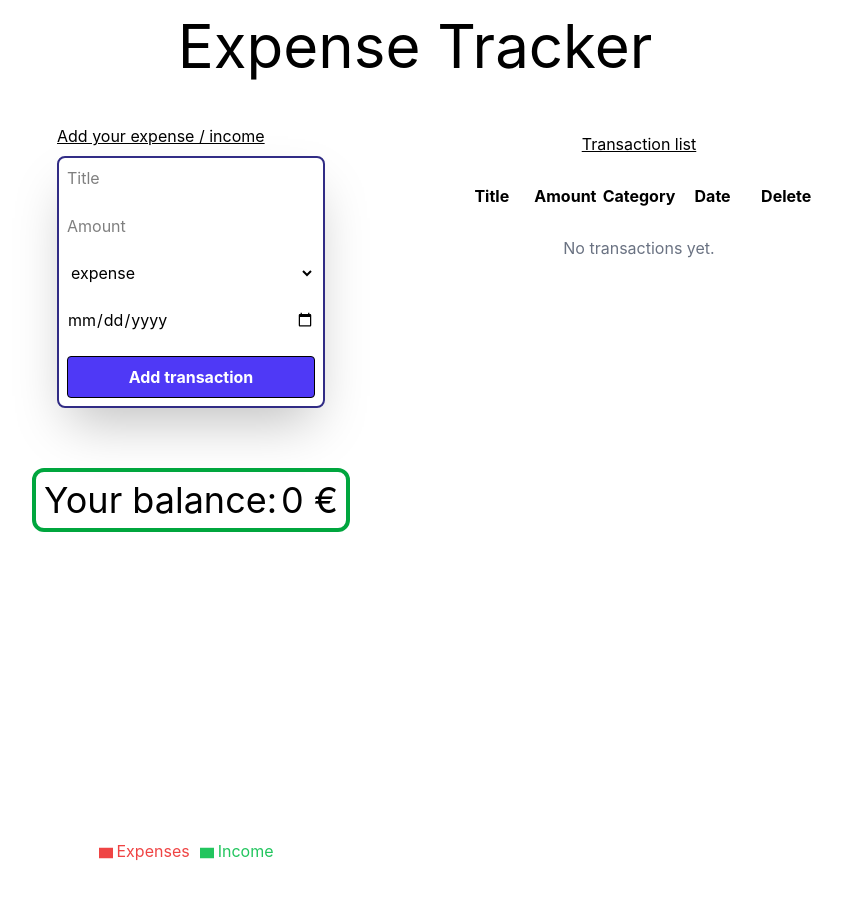
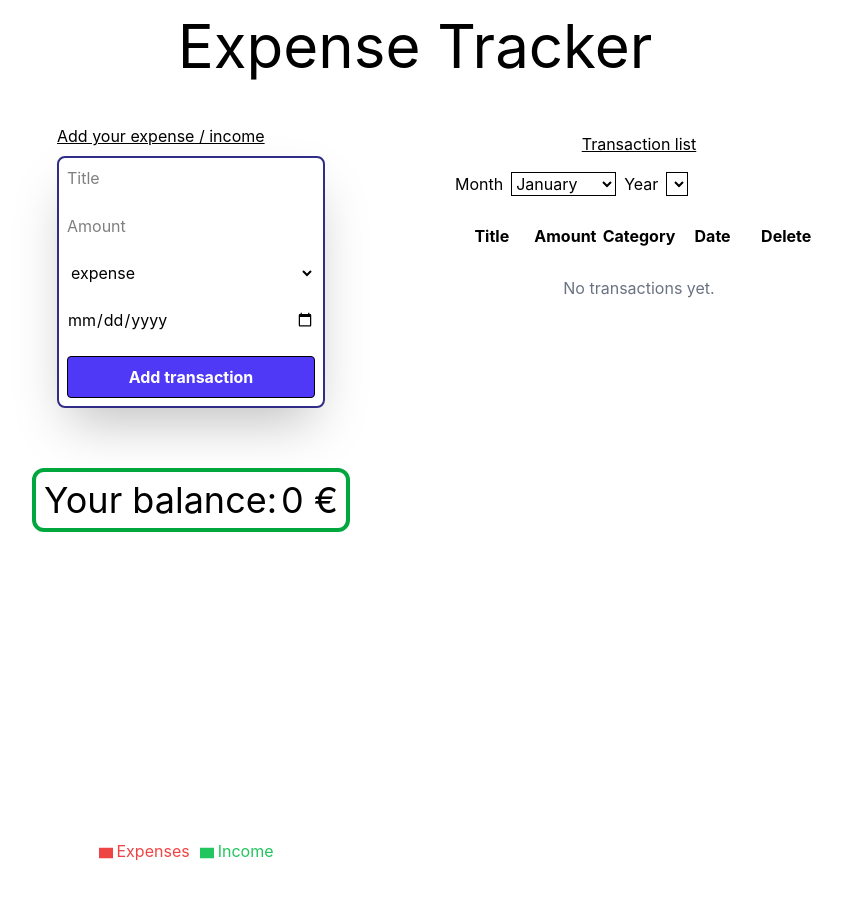
Before and after one commit to DanielGodoyGalindo/expense-tracker, a React (Vite) app: page / in a window 1280 px wide. Shown: the whole page, without its empty margins (225-1067 px from the left). Built offline with nearby package versions, Linux system fonts and the light colour scheme.

Commit message:
feat: add year and month selectors

```diff
--- a/src/components/TransactionList.tsx
+++ b/src/components/TransactionList.tsx
@@ -9,6 +9,7 @@ type Props = {
 
 function TransactionList({ transactions, onDeleteTransaction }: Props) {
   const [currentPage, setCurrentPage] = useState(1);
+
   const itemsPerPage = 5;
   const indexOfLastTransaction = currentPage * itemsPerPage;
   const indexOfFirstTransaction = indexOfLastTransaction - itemsPerPage;
@@ -16,14 +17,30 @@ function TransactionList({ transactions, onDeleteTransaction }: Props) {
     indexOfFirstTransaction,
     indexOfLastTransaction
   );
+  const totalPages = Math.ceil(transactions.length / itemsPerPage);
+  const months = ["January", "February", "March", "April", "May", "June", "July", "August", "September", "October", "November", "December"]
+  const years = [...new Set(transactions.map((t) => t.date.slice(0, 4)))];
 
-  const totalPages = Math.ceil(transactions.length / itemsPerPage);
 
   return (
     <div className="flex flex-col justify-center p-6 gap-4">
       <p className="flex justify-center underline">
         Transaction list
       </p>
+
+      {/* Month and year selectors */}
+      <div className="flex gap-2">
+        <span>Month</span>
+        <select className="border">
+          {months.map(m => <option key={m}>{m}</option>)}
+        </select>
+        <span>Year</span>
+        <select className="border">
+          {years.map((year) => (
+            <option key={year}>{year}</option>
+          ))}
+        </select>
+      </div>
 
       <table className="table-fixed w-full">
         <thead>
```
